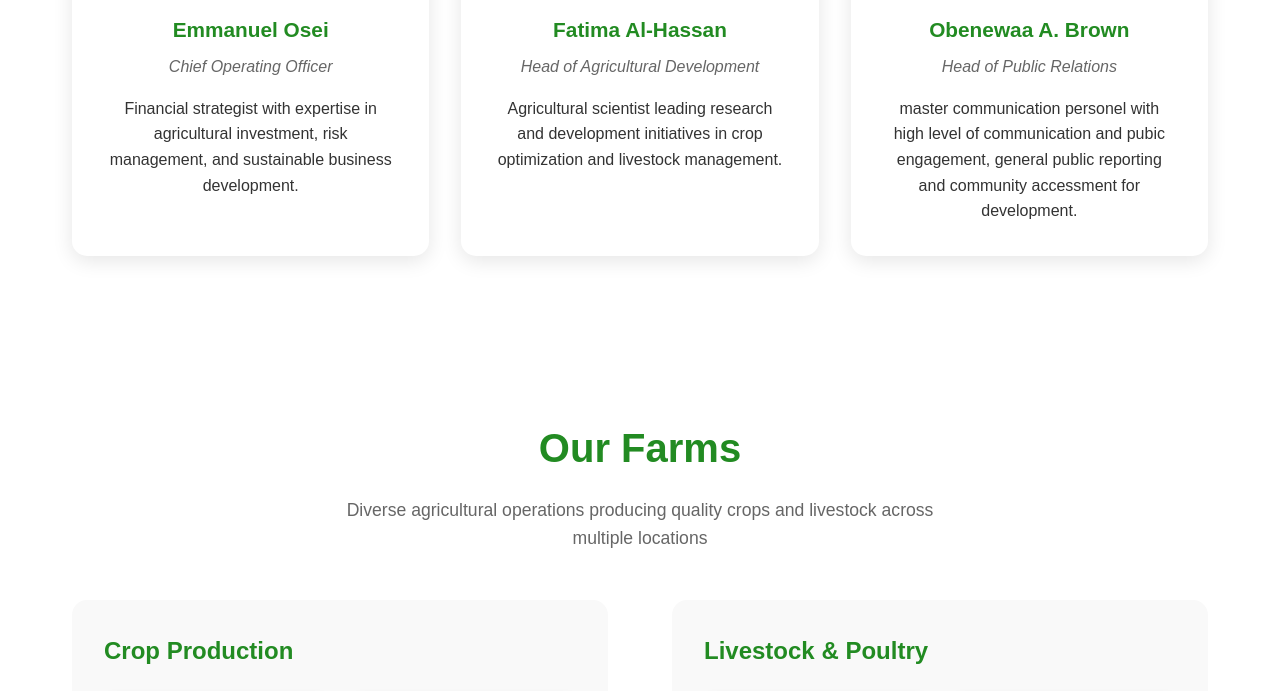
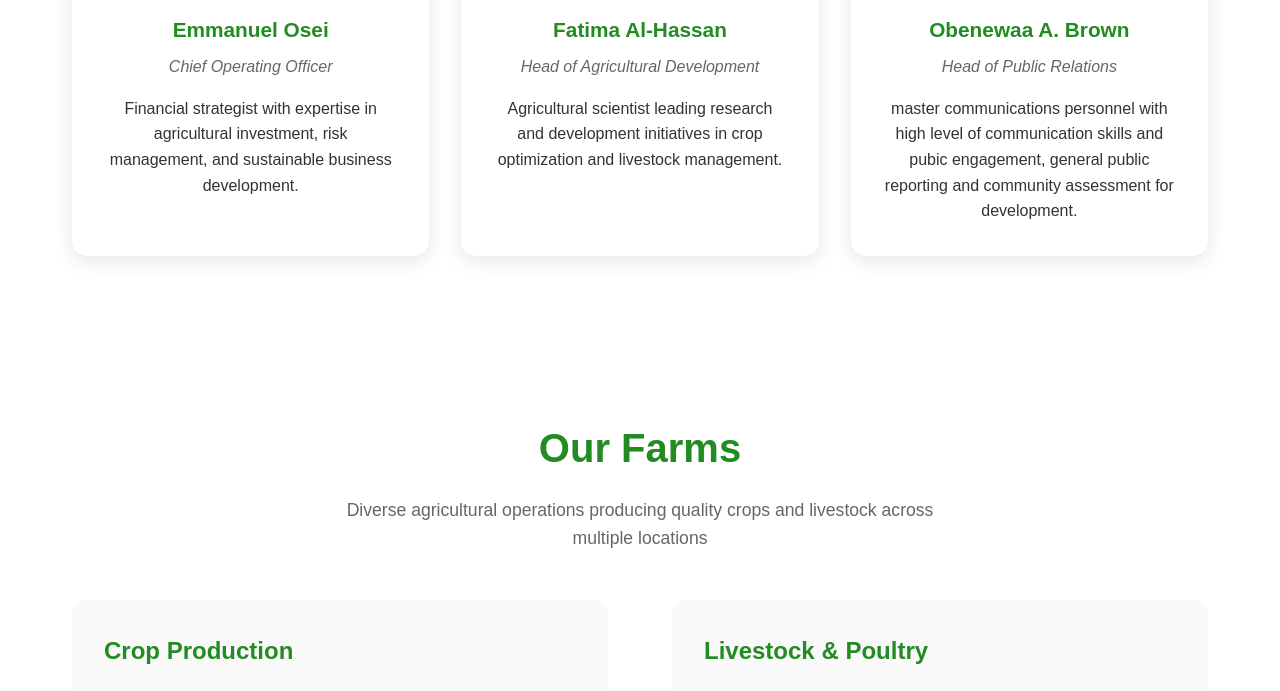
Before and after one commit to BlackLeopardTechnologies/wafadlimited, a plain HTML site: page wafad limited website/index.html in a window 1280 px wide. Shown: the part 2202-2893 px from the top of the page. Drawn offline with Linux system fonts and the light colour scheme.

Commit message:
Update index.html

```diff
--- a/wafad limited website/index.html
+++ b/wafad limited website/index.html
@@ -598,7 +598,7 @@
                 <img src="head-development.jpg" alt="Head of Development">
                 <h4>Obenewaa A. Brown</h4>
                 <p class="position">Head of Public Relations</p>
-                <p>master communication personel with high level of communication and pubic engagement, general public reporting and community accessment for development.</p>
+                <p>master communications personnel with high level of communication skills and pubic engagement, general public reporting and community assessment for development.</p>
             </div>
         </div>
     </section>
```
